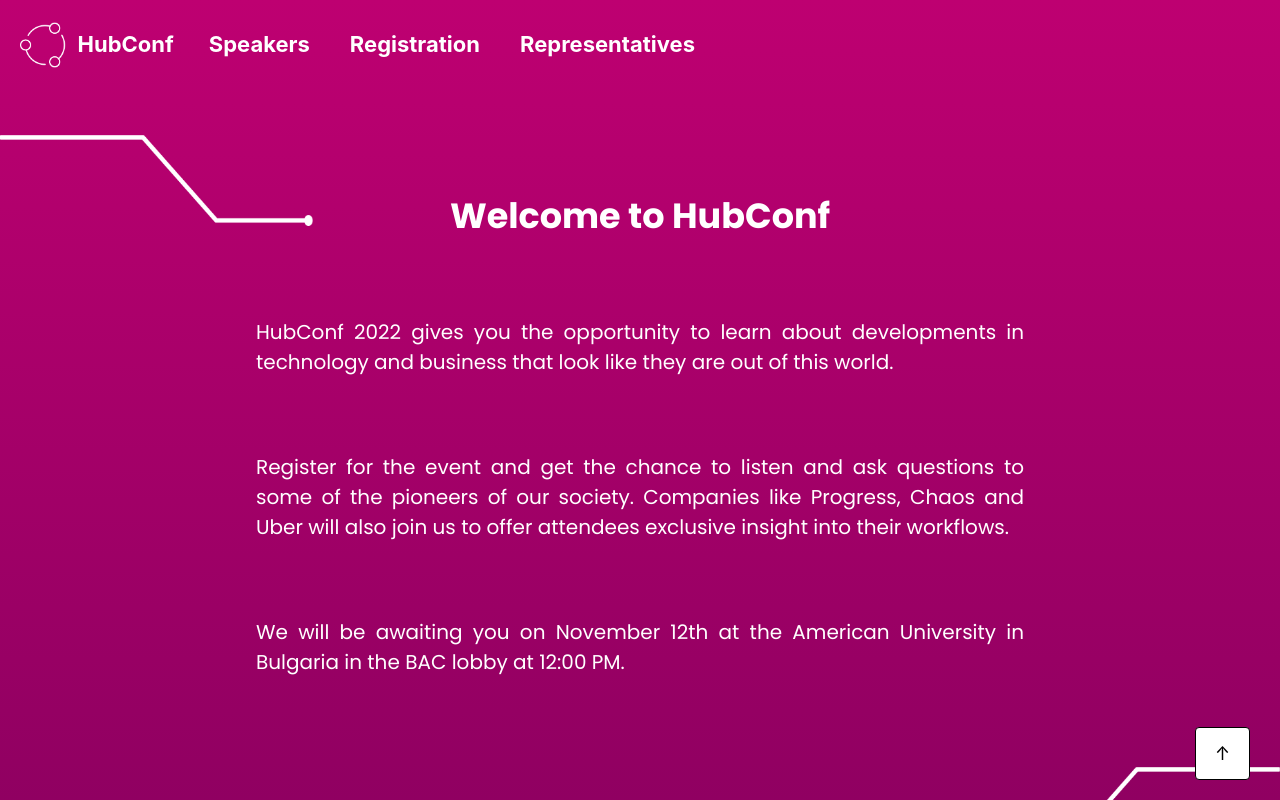
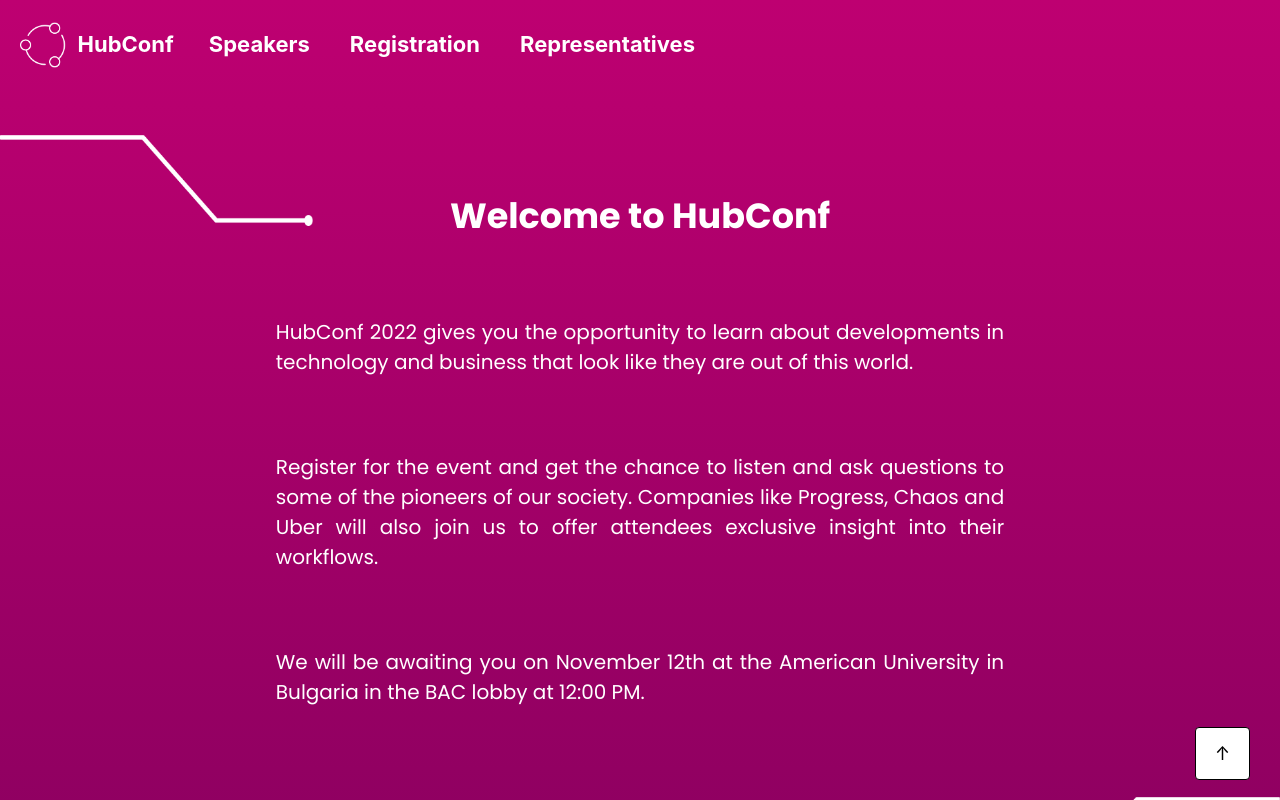
Before and after one commit to AUBGTheHUB/hub-conf-signup, a React (Create React App) app in the folder packages/web/: page / in a window 1280 px wide. Shown: the top 800 px of the page. Built offline with nearby package versions, Linux system fonts and the light colour scheme.

Commit message:
#42 fixed paragraph widths

```diff
--- a/packages/web/src/style.css
+++ b/packages/web/src/style.css
@@ -132,7 +132,7 @@
     color: white;
     font-weight:400;
     font-size: 20px;
-    max-width: 60%;
+    max-width: 56.9%;
     margin-top: 75px;
 }
 .Reg .content{
```
